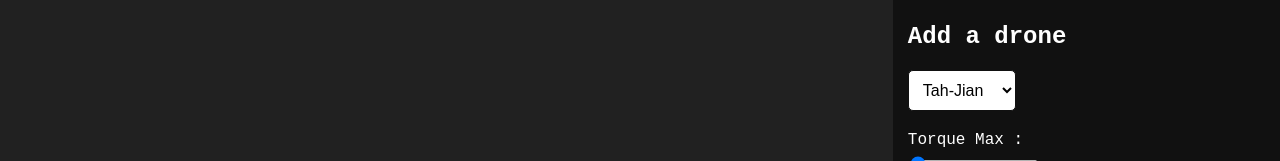
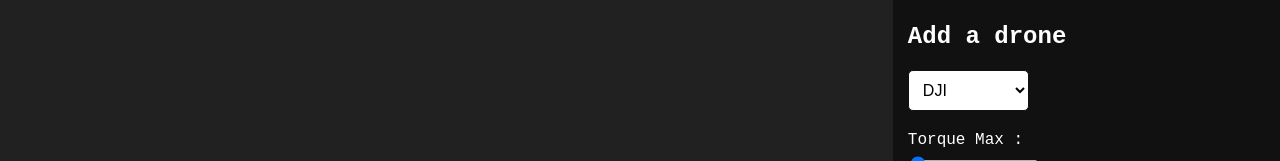
Before and after one commit to kiyiro34/racing-interface, a website: page public/index.html in a window 1280 px wide. Shown: the part 229-390 px from the top of the page. Drawn offline with Linux system fonts and the light colour scheme; no server answers; a web font is replaced by a local one.

Commit message:
fix: drone names

```diff
--- a/public/index.html
+++ b/public/index.html
@@ -29,13 +29,13 @@
             <div class="input-group">
                 <div>
                 <select id="droneBrand">
-                    <option value="Tah-Jian">Tah-Jian</option>
-                    <option value="Szeping">Szeping</option>
-                    <option value="Andrian">Andrian</option>
-                    <option value="Putu">Putu</option>
-                    <option value="Lois">Lois</option>
-                    <option value="Sanjukta">Sanjukta</option>
-                    <option value="Jonathan">Jonathan</option>
+                    <option value="DJI">DJI</option>
+                    <option value="Parrot">Parrot</option>
+                    <option value="Autel">Autel</option>
+                    <option value="Yuneec">Yuneec</option>
+                    <option value="Skydio">Skydio</option>
+                    <option value="Hubsan">Hubsan</option>
+                    <option value="Holy Stone">Holy Stone</option>
                 </select>
                 </div>
                 <div>
```
